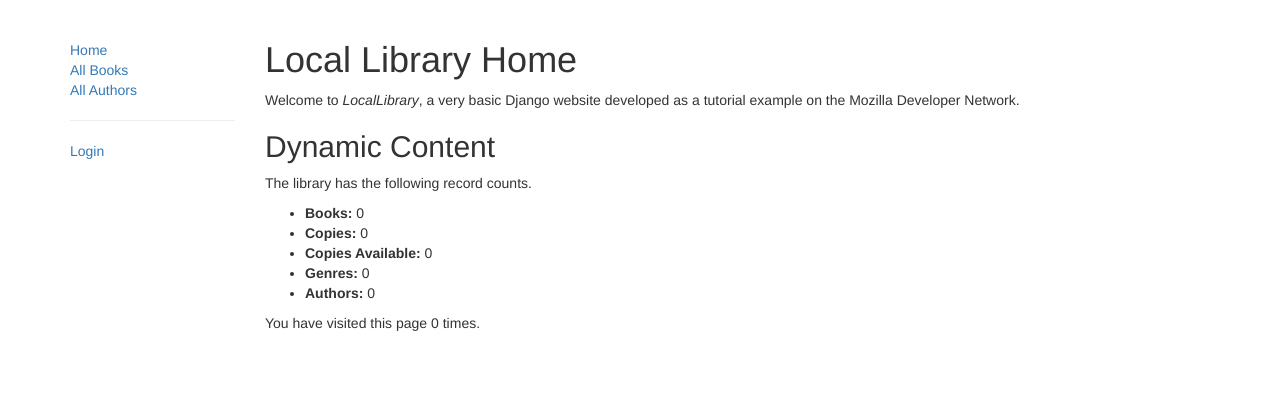
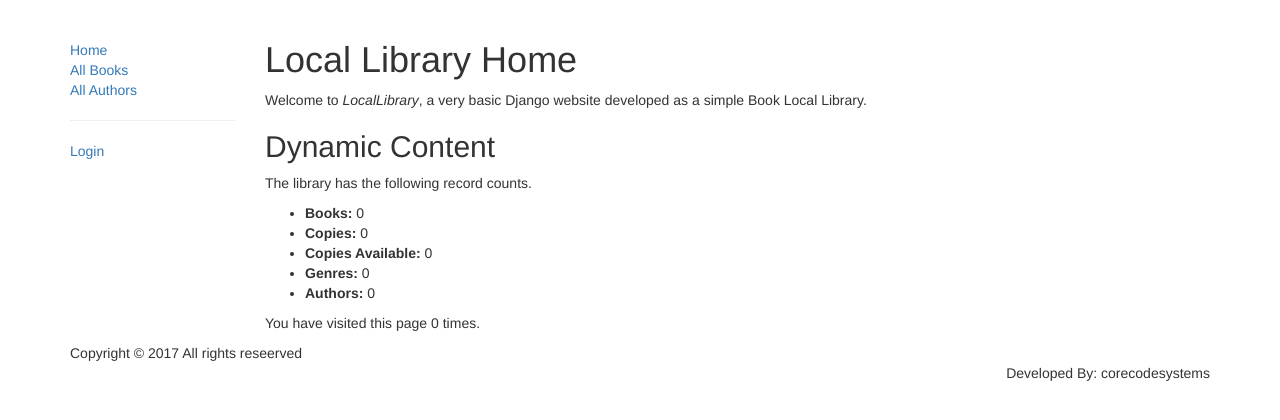
Before and after one commit to PatrickCmd/django_local_library, a Django app: page /catalog/ in a window 1280 px wide. Shown: the top 420 px of the page. Run offline with Django 3.2, Linux system fonts and the light colour scheme; data that the repository does not hold is empty; some libraries are stand-ins or nearby versions.

Commit message:
Update to index.html to display footer

```diff
--- a/catalog/templates/catalog/base.html
+++ b/catalog/templates/catalog/base.html
@@ -93,6 +93,15 @@
 			</div>
 
 		</div>
+
+		<footer>
+			<div class="row">
+				<div class="col-md-12">
+					<div>Copyright &copy; {% now 'Y' %} All rights reseerved</div>
+					<div class="pull-right">Developed By: corecodesystems</div>
+				</div>
+			</div>
+		</footer>
 	</div>
 
 	<script src="{% static 'catalog/js/jquery.js' %}"></script>
--- a/catalog/templates/catalog/index.html
+++ b/catalog/templates/catalog/index.html
@@ -4,7 +4,7 @@
 
 {% block content %}
 	<h1>Local Library Home</h1>
-	<p>Welcome to <em>LocalLibrary</em>, a very basic Django website developed as a tutorial example on the Mozilla Developer Network.
+	<p>Welcome to <em>LocalLibrary</em>, a very basic Django website developed as a simple Book Local Library.
 	</p>
 
 	<h2>Dynamic Content</h2>
```
